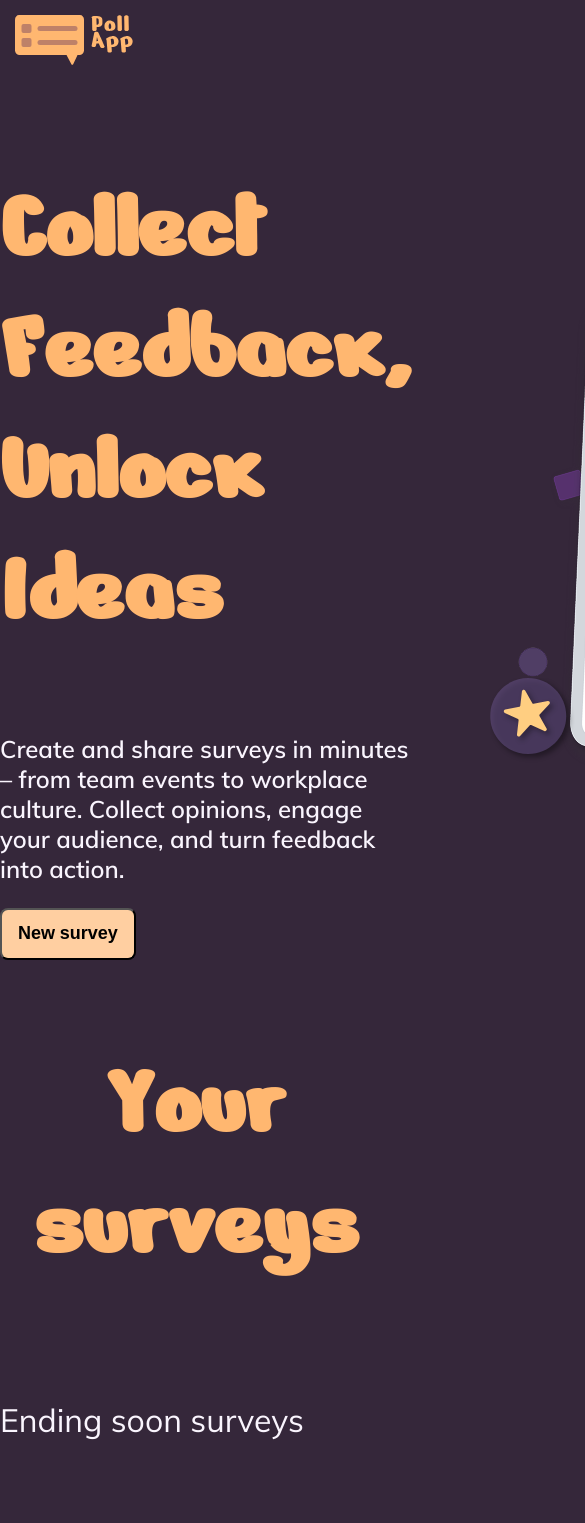
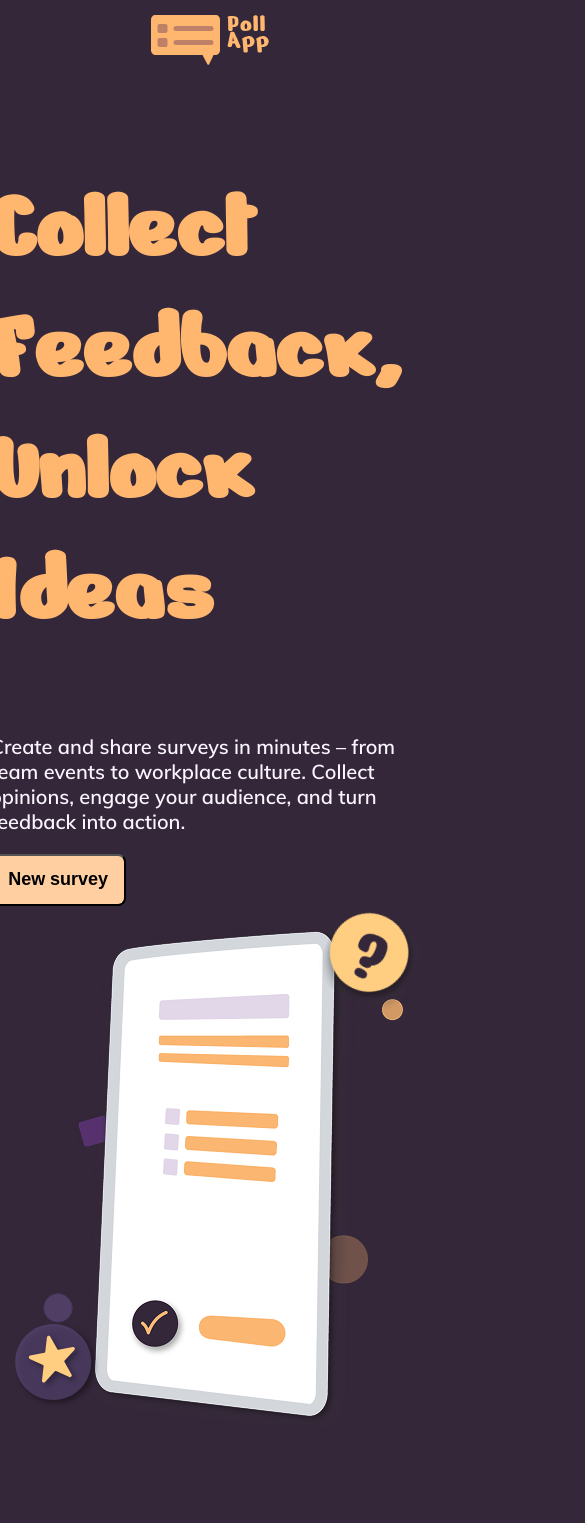
Before and after one commit to Maik649/poll-app, an Angular app: page / in a window 390 px wide. Shown: the top 1523 px of the page, 585 px wide, since content can reach past the window. Built offline with nearby package versions, Linux system fonts and the light colour scheme; no server answers; the database is empty.

Commit message:
add micin scss new respons breakpoins

```diff
--- /dev/null
+++ b/src/scss/mixin.scss
@@ -0,0 +1,17 @@
+
+$breakpoints: (
+  'small':  ( max-width:  762px),
+  'medium': ( min-width:  992px ),
+  'large':  ( min-width: 1200px ),
+) !default;
+
+
+@mixin respond-to($breakpoint) {
+  // If the key exists in the map
+  @if map-has-key($breakpoints, $breakpoint) {
+    // Prints a media query based on the value
+    @media #{inspect(map-get($breakpoints, $breakpoint))} {
+      @content;
+    }
+  }
+}
--- a/src/scss/varieable.scss
+++ b/src/scss/varieable.scss
@@ -1,8 +1,11 @@
 
 @use 'fonts.scss';
+@use './mixin.scss' as *;
+
 $primary-bg: rgb(53, 39, 58);
 $primary-orange: rgb(255, 183, 112);
 $secendary-orange: rgb(255, 207, 161);
+$current-focus-color: rgb(254, 233, 212);
 $bg-card: rgb(250, 245, 254);
 $content-limit: 1440px;
 
@@ -11,19 +14,32 @@ $fontFamily_Mulish: 'Mulish', sans-serif;
 $fontFamily_Nokora-Bold: 'Nokora', sans-serif;
 $fonts-color-primary: rgba(53, 39, 58, 1);
 
-
-
 .--primary-btn{
-    padding: 12px 16px;
+    position: relative;
+    padding: 12px 16px 12px 16px;
     background-color: $secendary-orange;
     border-radius: 8px;
     font-family: $fontFamily_Nokora-Bold;
     font-weight: 700;
     font-style: bold;
     font-size: 18px;
+    transition: all 0.4s;
 
     &:hover{
-        padding: 12px 25px;
+        padding: 12px 40px 12px 16px;
+        transition: all 0.2s;
+        background-color: $primary-orange;
+
+         &::after{
+            position: absolute;
+            content: '';
+            top: 16px;
+            right: 10px;
+            opacity: 0.9;
+            width: 18px;
+            height: 18px;
+            background: url('/icon/add_circle.svg') center / contain no-repeat;
+        }
     }
 }
 
@@ -37,6 +53,9 @@ $fonts-color-primary: rgba(53, 39, 58, 1);
     font-size: 24px;
     font-weight: 600;
     color: $bg-card;
+     @include respond-to('small') {
+        font-size: 20px;
+  }
 }
 
 .content-wrapper{
@@ -44,4 +63,8 @@ $fonts-color-primary: rgba(53, 39, 58, 1);
     margin: 0 auto;
     align-items: center;
     max-width: $content-limit;
+    padding: 0 15px;
+    @include respond-to('small') {
+        flex-direction: column;
+  }
 }
```
